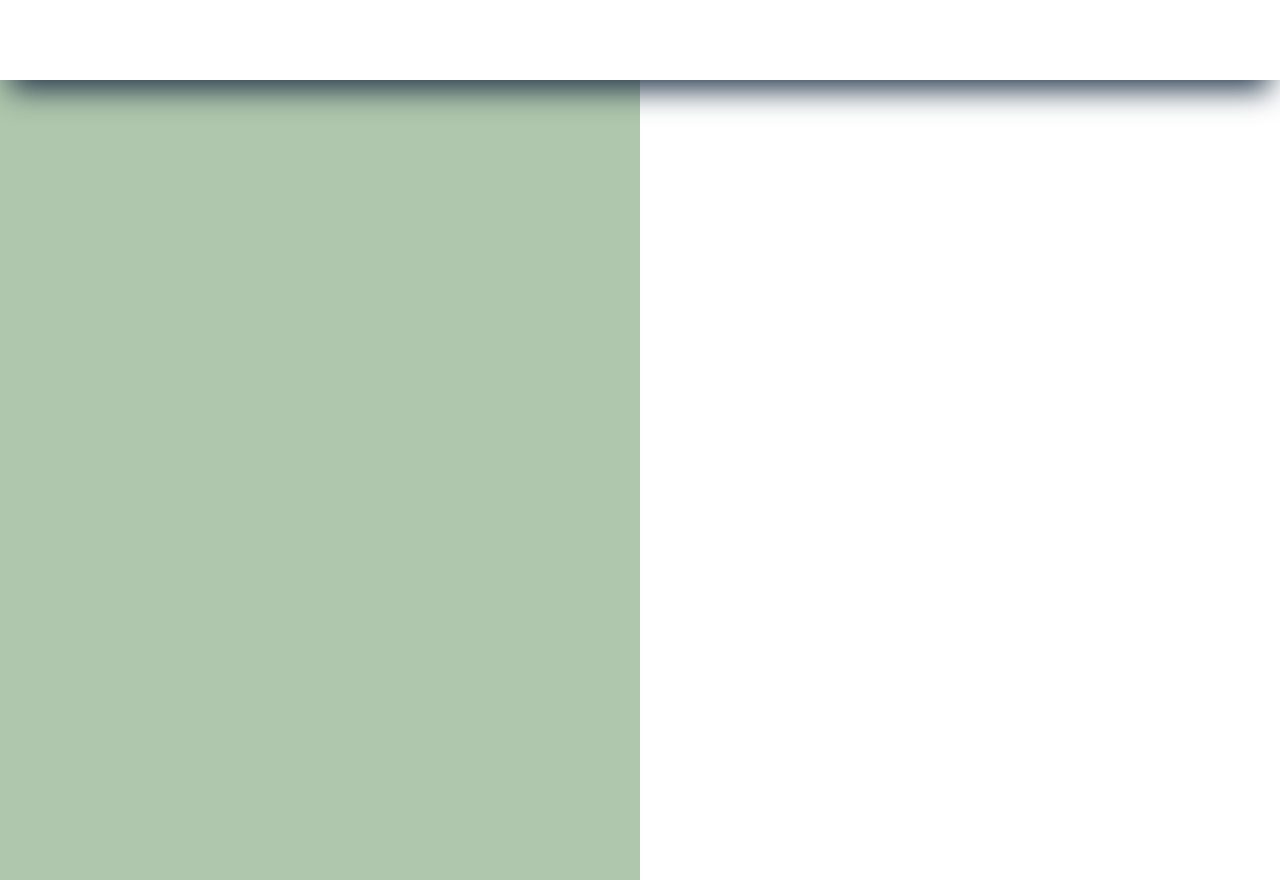
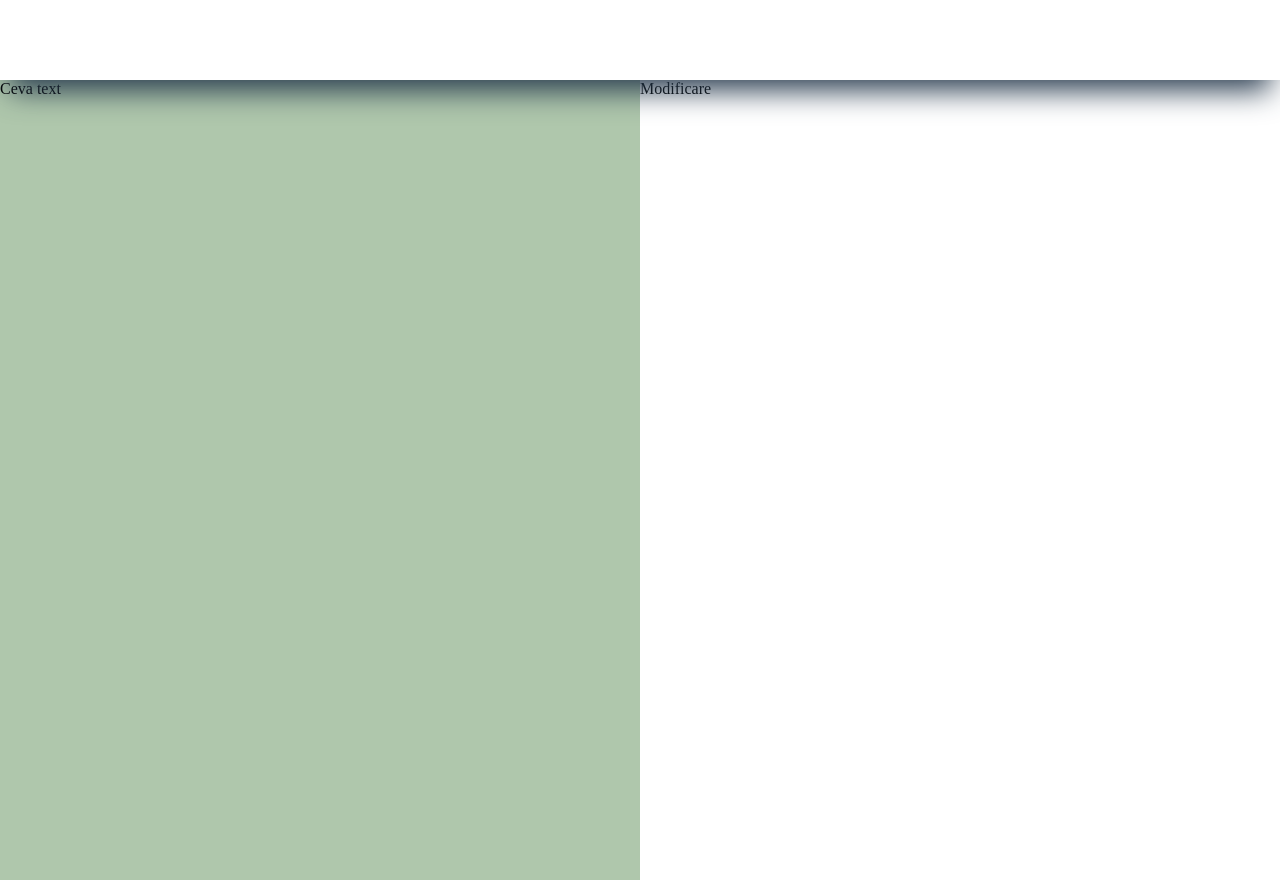
Before and after one commit to CaUrsu/cv-Claudiu, a plain HTML site: page index.html in a window 1280 px wide. Drawn offline with Linux system fonts and the light colour scheme.

Commit message:
modificare fisier

```diff
--- a/index.html
+++ b/index.html
@@ -7,8 +7,8 @@
   <body>
     <div class="header"></div>
     <div class="container">
-      <div class="sidebar"></div>
-      <div class="content"></div>
+      <div class="sidebar">Ceva text</div>
+      <div class="content">Modificare</div>
     </div>
   </body>
 </html>
```
